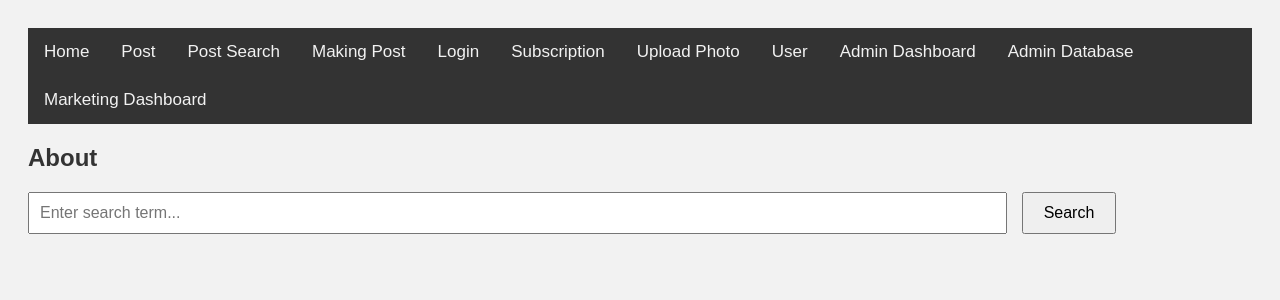
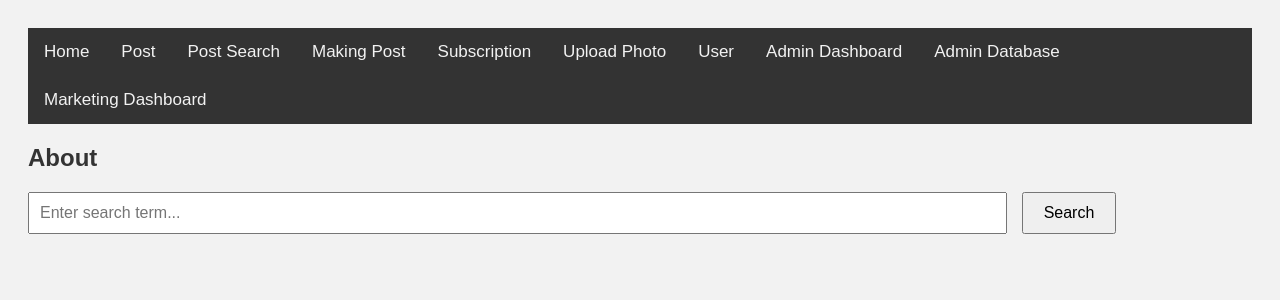
Before and after one commit to my-koala/CSS475Project, a PHP site: page /index.php in a window 1280 px wide. Shown: the top 300 px of the page. Run offline with PHP 8.4, Linux system fonts and the light colour scheme; a stand-in replaces the project's code that opens the database connection.

Commit message:
kill login page

```diff
--- a/PhotoLearn/header.inc.php
+++ b/PhotoLearn/header.inc.php
@@ -17,7 +17,6 @@
     <a href="post.php">Post</a>
     <a href="post_search.php">Post Search</a>
     <a href="making_post.php">Making Post</a>
-    <a href="login_page.php">Login</a>
     <a href="subscription_page.php">Subscription</a>
     <a href="upload_photo.php">Upload Photo</a>
     <a href="user_page.php">User</a>
```
